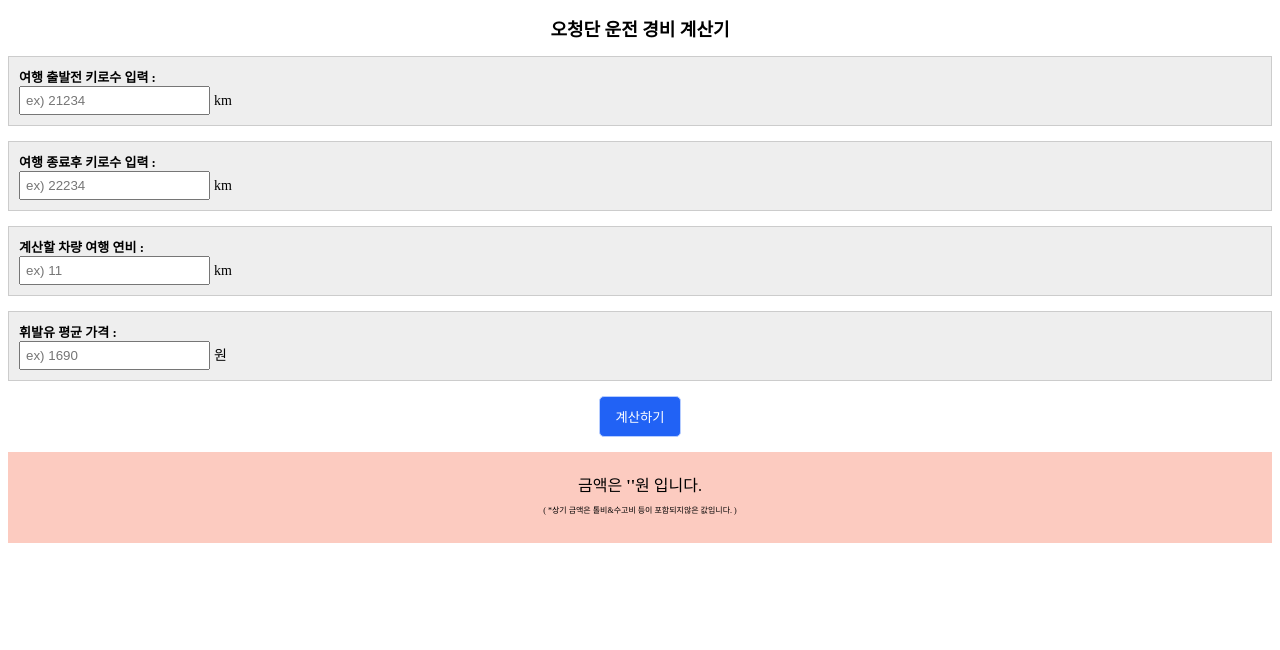
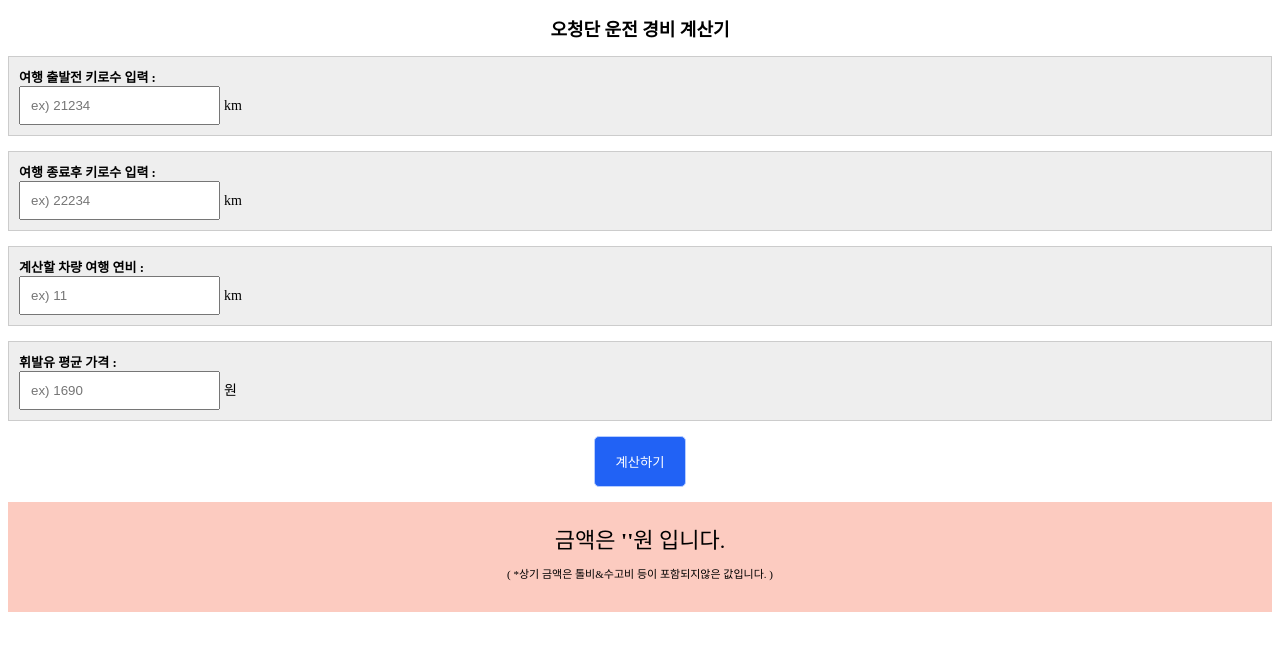
Before and after one commit to ghkdsigm/omgcalculator, a plain HTML site: page index.html in a window 1280 px wide. Drawn offline with nearby package versions, Linux system fonts and the light colour scheme.

Commit message:
CSS수정
CSS수정

```diff
--- a/index.html
+++ b/index.html
@@ -20,12 +20,12 @@
 	border: 1px solid #b6cdff;
 	background: #2162f5;
 	color: #fff;
-	padding: 10px 15px;
+	padding: 15px 20px;
 	border-radius: 5px;}
-	input {padding:5px;}
-	.kmResult {background: #fccbc0;  padding: 20px 10px;text-align:center;margin-bottom:25px;}
+	input {padding:10px;}
+	.kmResult {background: #fccbc0;  padding: 20px 10px;text-align:center;margin-bottom:25px; font-size:22px;}
 	.kmResult span {font-weight:bold;}
-	p {font-size:8px;}
+	p {font-size:11px;}
 	</style>
   <title>오청산운전기름계산기</title>
  </head>
```
Also changed, not shown: 1 other file.
